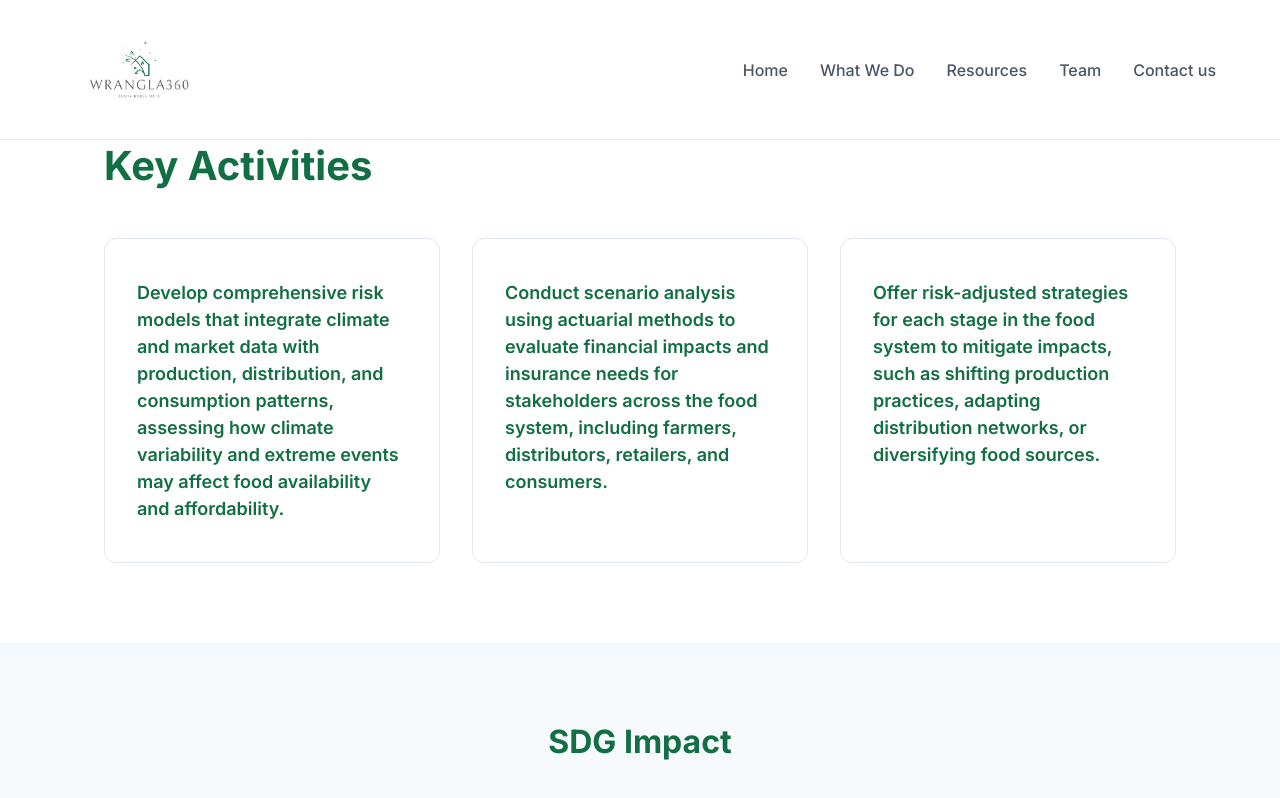
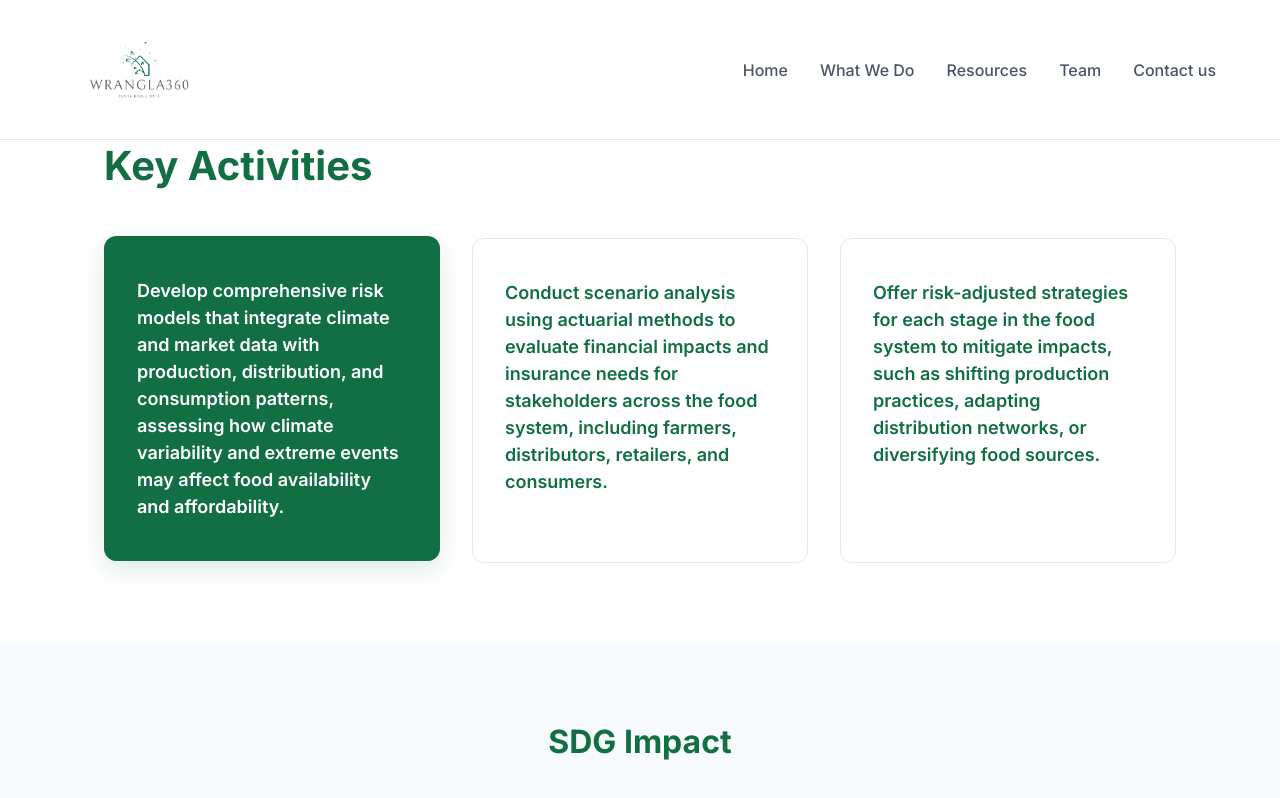
Before and after one commit to rmiyoyo/wrangla360, a Next.js app: page /focus/risk in a window 1280 px wide. In both pictures the pointer is over the element 272 px from the left and 1046 px from the top of the page. Shown: the part 646-1444 px from the top of the page. Built offline with nearby package versions, Linux system fonts and the light colour scheme.

Commit message:
Our focus areas styling

```diff
--- a/src/app/globals.css
+++ b/src/app/globals.css
@@ -183,6 +183,18 @@ nav {
   font-weight: 600;
   color: #126F43;
   font-size: 1.125rem;
+  text-decoration: none;
+  transition: all 0.3s ease;
+  box-shadow: 0 2px 4px rgba(0, 0, 0, 0.02);
+}
+
+.focus-item:hover {
+  background: #126F43;
+  color: white;
+  border-color: #126F43;
+  transform: translateY(-2px);
+  box-shadow: 0 8px 25px rgba(18, 111, 67, 0.15);
+  text-decoration: none;
 }
 
 .news-section {
```
